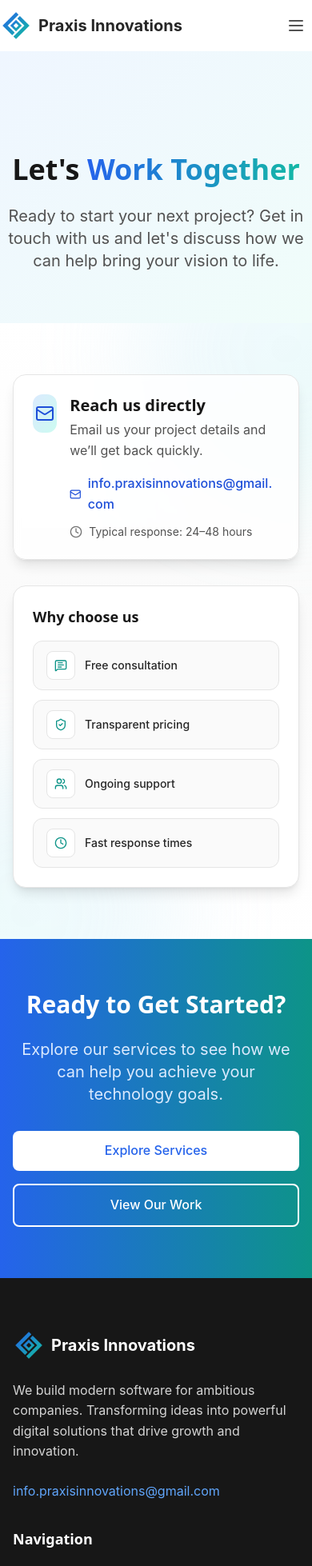
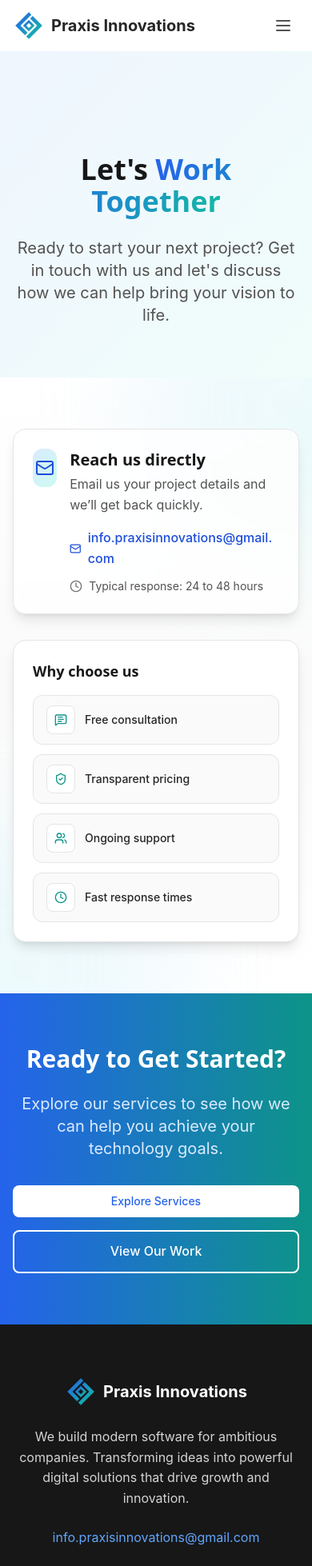
Before and after one commit to Praxis-Innovations/praxis-Innovations, a Next.js app: page /contact in a window 390 px wide. Shown: the top 1958 px of the page at 80% size. Built offline with nearby package versions, Linux system fonts and the light colour scheme.

Commit message:
Add viewport meta tag to _app.tsx, adjust container styles across multiple pages, and enhance layout responsiveness with new container-padding class

```diff
--- a/pages/_app.tsx
+++ b/pages/_app.tsx
@@ -1,6 +1,14 @@
 import type { AppProps } from 'next/app'
+import Head from 'next/head'
 import '../src/index.css'
 
 export default function App({ Component, pageProps }: AppProps) {
-  return <Component {...pageProps} />
+  return (
+    <>
+      <Head>
+        <meta name="viewport" content="width=device-width, initial-scale=1" />
+      </Head>
+      <Component {...pageProps} />
+    </>
+  )
 }
--- a/pages/_document.tsx
+++ b/pages/_document.tsx
@@ -6,7 +6,6 @@ export default function Document() {
     <Html lang="en">
       <Head>
         <meta charSet="utf-8" />
-        <meta name="viewport" content="width=device-width, initial-scale=1" />
         <meta name="google-site-verification" content="div7rYz0HLsnnDAzySJpmtg_KVXUgRN527q-05CdVnY" />
         <Favicons />
       </Head>
--- a/pages/contact.tsx
+++ b/pages/contact.tsx
@@ -11,7 +11,7 @@ export default function Contact() {
     >
       {/* Hero Section */}
       <section className="pt-32 pb-16 bg-gradient-to-br from-primary-50 to-accent-50">
-        <div className="container-custom text-center">
+        <div className="container-custom container-padding text-center">
           <h1 className="text-4xl sm:text-5xl lg:text-6xl font-bold text-neutral-900 mb-6">
             Let's{' '}
             <span className="gradient-text">Work Together</span>
@@ -36,7 +36,7 @@ export default function Contact() {
             Explore our services to see how we can help you achieve your technology goals.
           </p>
           <div className="flex flex-col sm:flex-row gap-4 justify-center">
-            <Link href="/services" className="bg-white text-primary-600 hover:bg-neutral-100 font-medium px-8 py-3 rounded-lg transition-all duration-300">
+            <Link href="/services" className="bg-white text-primary-600 hover:bg-neutral-100 font-medium text-sm px-5 py-2.5 sm:text-base sm:px-8 sm:py-3 rounded-lg transition-all duration-300">
               Explore Services
             </Link>
             <Link href="/portfolio" className="border-2 border-white text-white hover:bg-white hover:text-primary-600 font-medium px-8 py-3 rounded-lg transition-all duration-300">
--- a/pages/services.tsx
+++ b/pages/services.tsx
@@ -11,7 +11,7 @@ export default function Services() {
     >
       {/* Hero Section */}
       <section className="pt-32 pb-16 bg-gradient-to-br from-primary-50 to-accent-50">
-        <div className="container-custom text-center">
+        <div className="container-custom container-padding text-center">
           <h1 className="text-4xl sm:text-5xl lg:text-6xl font-bold text-neutral-900 mb-6">
             Our{' '}
             <span className="gradient-text">Services</span>
--- a/src/components/layout/Footer.tsx
+++ b/src/components/layout/Footer.tsx
@@ -20,8 +20,8 @@ const Footer = () => {
         <div className="section-padding">
           <div className="grid grid-cols-1 md:grid-cols-2 gap-8">
             {/* Company Info */}
-            <div>
-              <div className="flex items-center space-x-2 mb-6">
+            <div className="text-center md:text-left">
+              <div className="flex items-center justify-center md:justify-start space-x-2 mb-6">
                 <Image
                   src="/icons/praxis-icon-64.png"
                   alt="Praxis Innovations logo"
@@ -30,7 +30,7 @@ const Footer = () => {
                 />
                 <span className="text-xl font-bold">Praxis Innovations</span>
               </div>
-              <p className="text-neutral-300 mb-6 max-w-md">
+              <p className="text-neutral-300 mb-6 max-w-md mx-auto md:mx-0">
                 We build modern software for ambitious companies. Transforming ideas into powerful digital solutions that drive growth and innovation.
               </p>
               <a
@@ -42,9 +42,9 @@ const Footer = () => {
             </div>
 
             {/* Navigation Links */}
-            <div className="md:text-right">
+            <div className="text-center md:text-right">
               <h3 className="text-lg font-semibold mb-4">Navigation</h3>
-              <ul className="space-y-2">
+              <ul className="space-y-2 flex flex-col items-center md:items-end">
                 {footerLinks.company.map((link) => (
                   <li key={link.name}>
                     <Link
@@ -61,7 +61,7 @@ const Footer = () => {
         </div>
 
         {/* Bottom Footer */}
-        <div className="border-t border-neutral-800 py-6">
+        <div className="border-t border-neutral-800 py-6 container-padding">
           <div className="flex flex-col md:flex-row justify-between items-center space-y-4 md:space-y-0">
             <div className="text-sm text-neutral-400">
               &copy; {currentYear} Praxis Innovations Inc. All rights reserved.
--- a/src/components/layout/Navbar.tsx
+++ b/src/components/layout/Navbar.tsx
@@ -28,7 +28,7 @@ const Navbar = () => {
     <nav className={`fixed top-0 left-0 right-0 z-50 transition-all duration-300 ${
       isScrolled ? 'bg-white/95 backdrop-blur-md shadow-lg' : 'bg-transparent'
     }`}>
-      <div className="container-custom">
+      <div className="container-custom container-padding">
         <div className="flex items-center justify-between h-16 lg:h-20">
           {/* Logo */}
           <Link href="/" className="flex items-center space-x-2">
@@ -93,12 +93,12 @@ const Navbar = () => {
         {/* Mobile Navigation */}
         {isOpen && (
           <div className="lg:hidden bg-white border-t border-neutral-200">
-            <div className="px-4 py-6 space-y-4">
+            <div className="container-padding py-6 space-y-4 text-center flex flex-col items-center">
               {navItems.map((item) => (
                 <Link
                   key={item.name}
                   href={item.href}
-                  className="block text-neutral-600 hover:text-primary-600 font-medium py-2 transition-colors duration-200"
+                  className="w-full max-w-xs block text-neutral-600 hover:text-primary-600 font-medium py-2 transition-colors duration-200"
                   onClick={() => setIsOpen(false)}
                 >
                   {item.name}
@@ -106,7 +106,7 @@ const Navbar = () => {
               ))}
               <Link
                 href="/contact"
-                className="btn-primary block text-center"
+                className="btn-primary block text-center w-full max-w-xs text-sm px-5 py-2.5 sm:text-base sm:px-6 sm:py-3"
                 onClick={() => setIsOpen(false)}
               >
                 Work With Us
--- a/src/components/sections/About.tsx
+++ b/src/components/sections/About.tsx
@@ -7,7 +7,7 @@ const About = () => {
       <div className="container-custom">
         <div className="grid grid-cols-1 lg:grid-cols-2 gap-12 lg:gap-16 items-center">
           {/* Left Column - Content */}
-          <div>
+          <div className="text-center lg:text-left">
             <div className="inline-flex items-center px-4 py-2 bg-primary-100 text-primary-700 rounded-full text-sm font-medium mb-6">
               About Us
             </div>
@@ -29,9 +29,11 @@ const About = () => {
               and competitive advantage.
             </p>
 
-            <Link href="/about" className="btn-primary">
-              Learn More About Us
-            </Link>
+            <div className="flex justify-center lg:justify-start">
+              <Link href="/about" className="btn-primary">
+                Learn More About Us
+              </Link>
+            </div>
           </div>
 
           {/* Right Column - Values Grid */}
--- a/src/components/sections/Contact.tsx
+++ b/src/components/sections/Contact.tsx
@@ -69,7 +69,7 @@ const Contact = ({
 
                   <div className="inline-flex items-center gap-2 text-sm text-neutral-600">
                     <Clock className="w-4 h-4 text-neutral-500" aria-hidden="true" />
-                    Typical response: 24–48 hours
+                    Typical response: 24 to 48 hours
                   </div>
                 </div>
               </div>
--- a/src/components/sections/Hero.tsx
+++ b/src/components/sections/Hero.tsx
@@ -31,7 +31,7 @@ const Hero = () => {
         }`} style={{ animationDelay: '1s' }}></div>
       </div>
 
-      <div className="container-custom relative z-10 text-center">
+      <div className="container-custom container-padding relative z-10 text-center">
         <div className={`transition-all duration-1000 ${
           isVisible ? 'opacity-100 translate-y-0' : 'opacity-0 translate-y-10'
         }`}>
--- a/src/index.css
+++ b/src/index.css
@@ -43,6 +43,10 @@
     @apply max-w-7xl mx-auto;
   }
 
+  .container-padding {
+    @apply px-4 sm:px-6 lg:px-8;
+  }
+
   .card {
     @apply bg-white rounded-xl shadow-lg hover:shadow-xl transition-all duration-300 p-6;
   }
```
Also changed, not shown: pages/about.tsx (+9 -9 lines), pages/portfolio.tsx (+5 -5 lines), public/evenx-logo.png (added).
